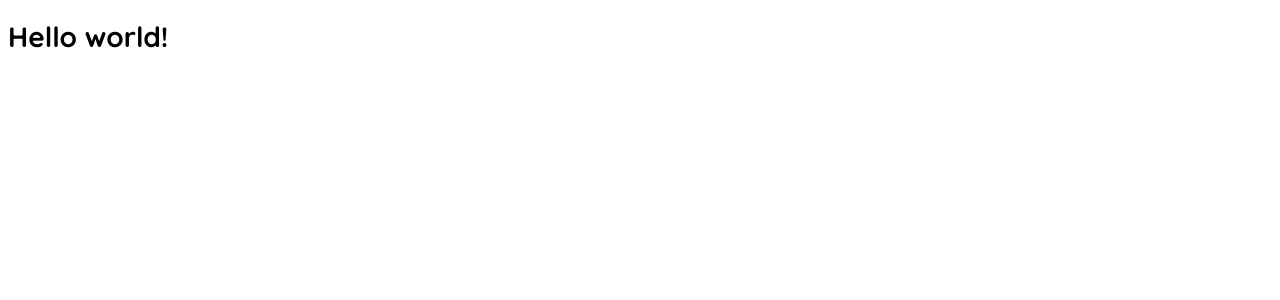
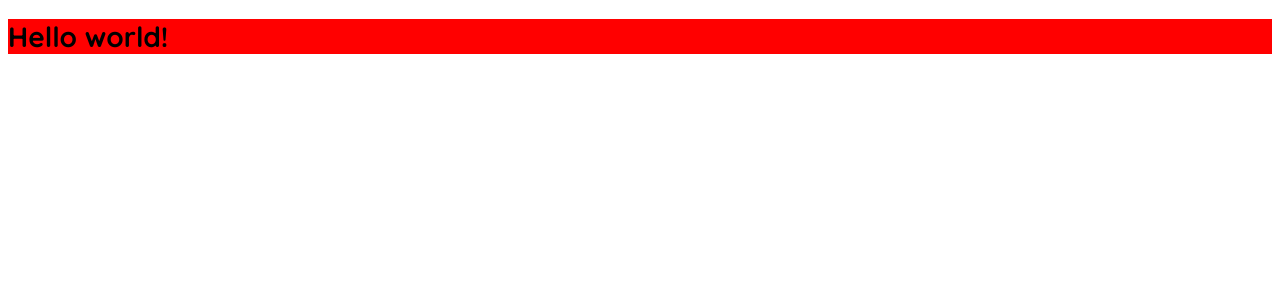
Before and after one commit to NoxinDVictus/john-vincent-calma, a Next.js app: page / in a window 1280 px wide. Shown: the top 300 px of the page. Built offline with nearby package versions, Linux system fonts and the light colour scheme.

Commit message:
feat: implement a classes

```diff
--- /dev/null
+++ b/styles/abstract/_colors.scss
@@ -0,0 +1,7 @@
+:root {
+  --black-100: #000000;
+  --red-100: #ff0000;
+  --white-100: #ffffff;
+}
+
+// TODO add the dark theme
--- /dev/null
+++ b/styles/abstract/_general.scss
@@ -0,0 +1,52 @@
+.flex {
+  display: flex;
+}
+
+$directions: (
+  'row': row,
+  'row-reverser': row-reverse,
+  'col': column,
+  'col-reverser': column-reverse,
+);
+
+@each $name, $direction in $directions {
+  .flex-#{$name} {
+    flex-direction: $direction;
+  }
+}
+
+$positions: (
+  'absolute': absolute,
+  'relative': relative,
+);
+
+@each $name, $position in $positions {
+  .#{$name} {
+    position: $position;
+  }
+}
+
+$var-justify: (
+  'center': center,
+  'around': space-around,
+  'evenly': space-evenly,
+  'between': space-between,
+);
+
+@each $name, $position in $var-justify {
+  .justify-#{$name} {
+    justify-content: $position;
+  }
+}
+
+$var-items: (
+  'center': center,
+  'start': start,
+  'end': end,
+);
+
+@each $name, $position in $var-items {
+  .items-#{$name} {
+    align-items: $position;
+  }
+}
--- /dev/null
+++ b/styles/abstract/_helpers.scss
@@ -0,0 +1,228 @@
+@use './colors' as color;
+
+@for $i from 1 through 1000 {
+  .text-#{$i} {
+    font-size: #{$i}px;
+  }
+
+  .round-#{$i} {
+    border-radius: #{$i}px;
+  }
+
+  .round-#{$i}-p {
+    border-radius: #{$i + '%'};
+  }
+}
+
+// -----------------------------------------------------------------------------------------------------
+// @ Clamp helpers
+// -----------------------------------------------------------------------------------------------------
+@for $lines from 1 through 20 {
+  .clamp-#{$lines} {
+    overflow: hidden;
+    text-overflow: ellipsis;
+    display: -webkit-box;
+    -webkit-line-clamp: #{$lines};
+    -webkit-box-orient: vertical;
+  }
+}
+
+$colorNames: (
+  'black-100': var(--black-100),
+  'red-100': var(--red-100),
+  'white-100': var(--white-100),
+);
+
+// -----------------------------------------------------------------------------------------------------
+// @ color  helpers
+// -----------------------------------------------------------------------------------------------------
+@each $name, $color in $colorNames {
+  // selector based on name
+  .color-#{$name} {
+    color: $color !important;
+  }
+
+  .bg-#{$name} {
+    background-color: $color !important;
+  }
+}
+
+// -----------------------------------------------------------------------------------------------------
+// @ Size helpers
+// -----------------------------------------------------------------------------------------------------
+@each $prop, $abbrev in (height: h, width: w) {
+  @for $index from 0 through 100 {
+    .#{$abbrev}-#{$index} {
+      #{$prop}: #{$index}px;
+    }
+  }
+
+  // Percentage
+  @for $i from 0 through 100 {
+    .#{$abbrev}-#{$i}-p {
+      #{$prop}: #{$i + '%'};
+    }
+
+    .#{$abbrev}-#{$i}-vh {
+      #{$prop}: #{$i + 'vh'};
+    }
+
+    .#{$abbrev}-#{$i}-vw {
+      #{$prop}: #{$i + 'vw'};
+    }
+  }
+}
+
+// -----------------------------------------------------------------------------------------------------
+// @ Spacing helpers
+// -----------------------------------------------------------------------------------------------------
+@each $prop, $abbrev in (margin: m, padding: p) {
+  @for $index from 0 through 100 {
+    .#{$abbrev}-#{$index} {
+      #{$prop}: #{$index}px;
+    }
+
+    .#{$abbrev}-#{$index}-p {
+      #{$prop}: #{$index + '%'};
+    }
+  }
+
+  @for $index from 0 through 100 {
+    .#{$abbrev}x-#{$index} {
+      #{$prop}-right: #{$index}px;
+      #{$prop}-left: #{$index}px;
+    }
+
+    .#{$abbrev}x-#{$index}-p {
+      #{$prop}-right: #{$index + '%'};
+      #{$prop}-left: #{$index + '%'};
+    }
+
+    .#{$abbrev}y-#{$index} {
+      #{$prop}-top: #{$index}px;
+      #{$prop}-bottom: #{$index}px;
+    }
+
+    .#{$abbrev}y-#{$index}-p {
+      #{$prop}-right: #{$index + '%'};
+      #{$prop}-left: #{$index + '%'};
+    }
+
+    // Negative Margins
+    @if ($abbrev==m) {
+      .#{$abbrev}x-#{$index}-neg {
+        #{$prop}-right: -#{$index}px;
+        #{$prop}-left: -#{$index}px;
+      }
+
+      .#{$abbrev}y-#{$index}-neg {
+        #{$prop}-top: -#{$index}px;
+        #{$prop}-bottom: -#{$index}px;
+      }
+    }
+  }
+
+  @for $index from 0 through 100 {
+    .#{$abbrev}t-#{$index} {
+      #{$prop}-top: #{$index}px;
+    }
+
+    .#{$abbrev}t-#{$index}-p {
+      #{$prop}-top: #{$index + '%'};
+    }
+
+    .#{$abbrev}r-#{$index} {
+      #{$prop}-right: #{$index}px;
+    }
+
+    .#{$abbrev}r-#{$index}-p {
+      #{$prop}-right: #{$index + '%'};
+    }
+
+    .#{$abbrev}b-#{$index} {
+      #{$prop}-bottom: #{$index}px;
+    }
+
+    .#{$abbrev}b-#{$index}-p {
+      #{$prop}-bottom: #{$index + '%'};
+    }
+
+    .#{$abbrev}l-#{$index} {
+      #{$prop}-left: #{$index}px;
+    }
+
+    .#{$abbrev}l-#{$index}-p {
+      #{$prop}-left: #{$index + '%'};
+    }
+
+    // Negative Margins
+    @if ($abbrev==m) {
+      .#{$abbrev}t-#{$index}-neg {
+        #{$prop}-top: -#{$index}px;
+      }
+
+      .#{$abbrev}r-#{$index}-neg {
+        #{$prop}-right: -#{$index}px;
+      }
+
+      .#{$abbrev}b-#{$index}-neg {
+        #{$prop}-bottom: -#{$index}px;
+      }
+
+      .#{$abbrev}l-#{$index}-neg {
+        #{$prop}-left: -#{$index}px;
+      }
+    }
+  }
+
+  @if ($abbrev==m) {
+    // Some special margin utils for flex alignments
+    .m-auto {
+      margin: auto !important;
+    }
+
+    .mt-auto {
+      margin-top: auto !important;
+    }
+
+    .mr-auto {
+      margin-right: auto !important;
+    }
+
+    .mb-auto {
+      margin-bottom: auto !important;
+    }
+
+    .ml-auto {
+      margin-left: auto !important;
+    }
+
+    .mx-auto {
+      margin-right: auto !important;
+      margin-left: auto !important;
+    }
+
+    .my-auto {
+      margin-top: auto !important;
+      margin-bottom: auto !important;
+    }
+  }
+}
+
+// -----------------------------------------------------------------------------------------------------
+// @ position helpers
+// -----------------------------------------------------------------------------------------------------
+@each $prop, $abbrev in (top: top, left: left, right: right, bottom: bottom) {
+  @for $index from 0 through 100 {
+    .#{$abbrev}-#{$index} {
+      #{$prop}: #{$index}px;
+    }
+  }
+
+  // Percentage
+  @for $i from 0 through 100 {
+    .#{$abbrev}-#{$i}-p {
+      #{$prop}: #{$i + '%'};
+    }
+  }
+}
--- a/styles/index.scss
+++ b/styles/index.scss
@@ -1,4 +1,7 @@
 @import './components/index.scss';
+
+@import './abstract/helpers';
+@import './abstract/general';
 
 body {
   font-family: 'Quicksand', sans-serif;
```
